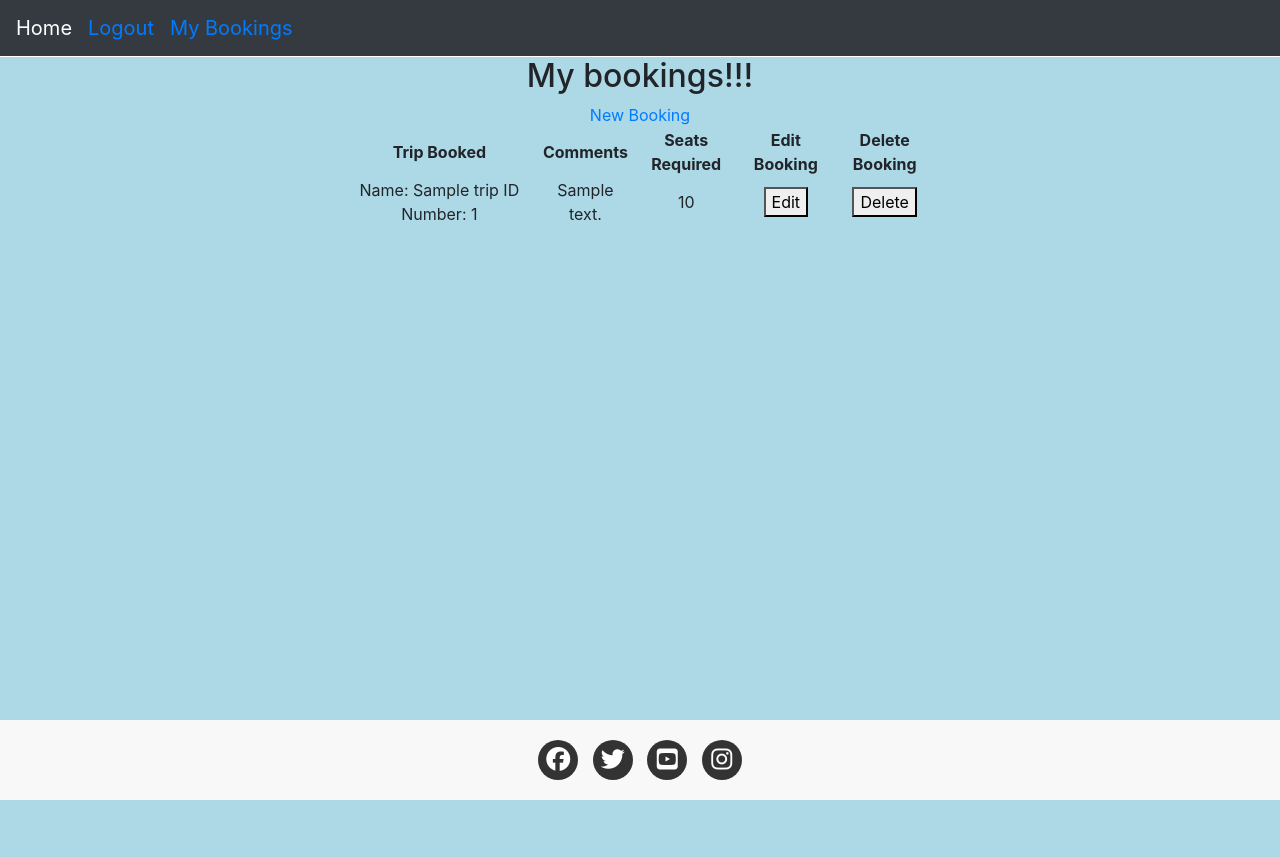
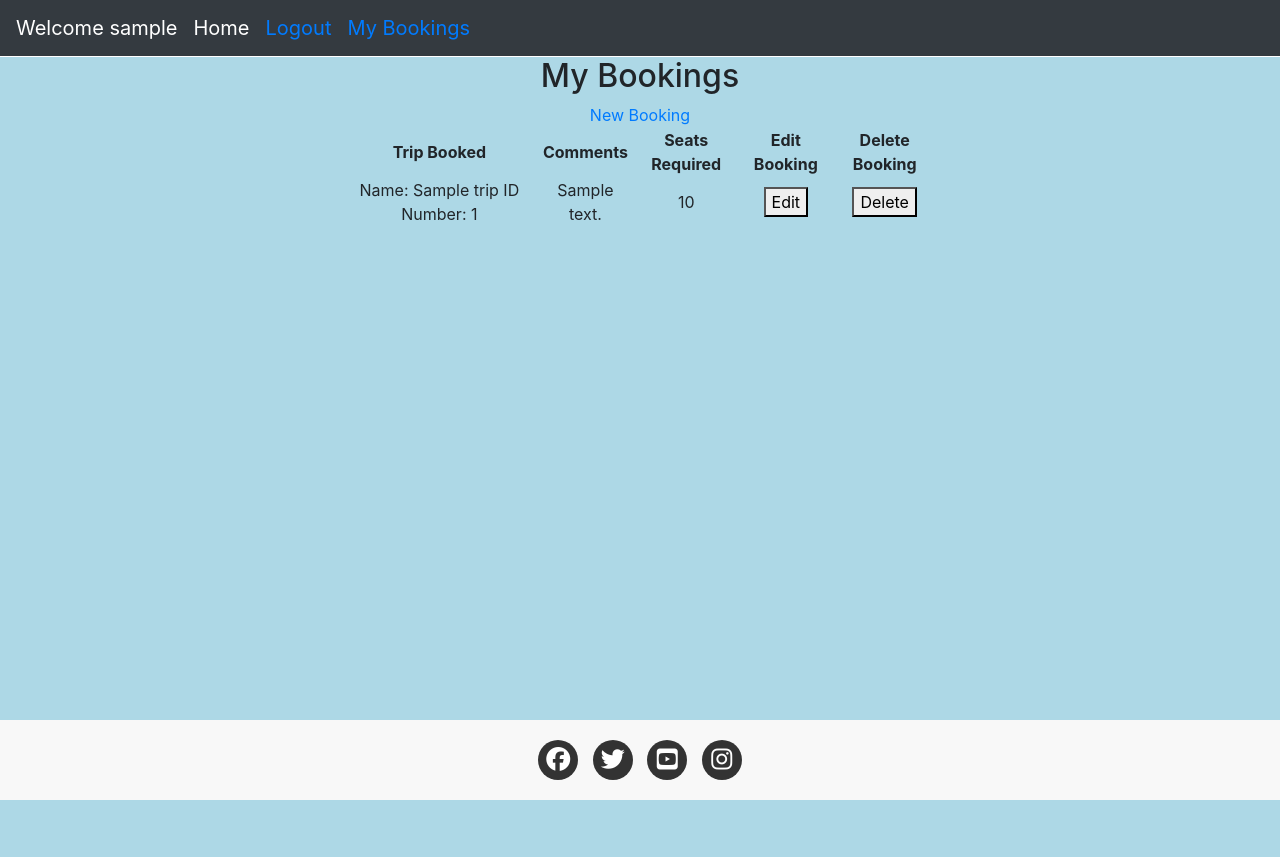
Before and after one commit to RichBurman/Project_4, a Django app: page /mybookings in a window 1280 px wide. Run offline with Django 3.2, Linux system fonts and the light colour scheme; a user stored in the database is signed in; tables that the repository leaves empty hold one stand-in row (values such as "Sample post"); some libraries are stand-ins or nearby versions.

Commit message:
Add username to display to navbar when a user is loged in

```diff
--- a/templates/base.html
+++ b/templates/base.html
@@ -46,10 +46,12 @@
   <body>
     <nav class="navbar navbar-expand-lg navbar-dark bg-dark">
       <ul class="navbar-nav mr-auto">
+        {% if user.is_authenticated %}
+        <li class="navbar-brand">Welcome {{ user.username }}</li>
+
         <li class="nav-brand">
           <a class="navbar-brand" href="{% url 'home' %}">Home</a>
         </li>
-        {% if user.is_authenticated %}
         <li class="navbar-brand">
           <a href="{% url 'account_logout' %}">Logout</a>
         </li>
@@ -57,6 +59,9 @@
           <a href="{% url 'mybookings' %}">My Bookings</a>
         </li>
         {% else %}
+        <li class="nav-brand">
+          <a class="navbar-brand" href="{% url 'home' %}">Home</a>
+        </li>
         <li class="navbar-brand">
           <a href="{% url 'account_signup' %}">Register</a>
         </li>
--- a/templates/mybookings.html
+++ b/templates/mybookings.html
@@ -1,7 +1,7 @@
 <!-- This is where a user can view, edit and delete their bookings -->
 {% extends "base.html" %} {% block content %}
 
-<h2>My bookings!!!</h2>
+<h2>My Bookings</h2>
 
 <a href="{% url 'addnewbooking' %}">New Booking</a>
 
```
